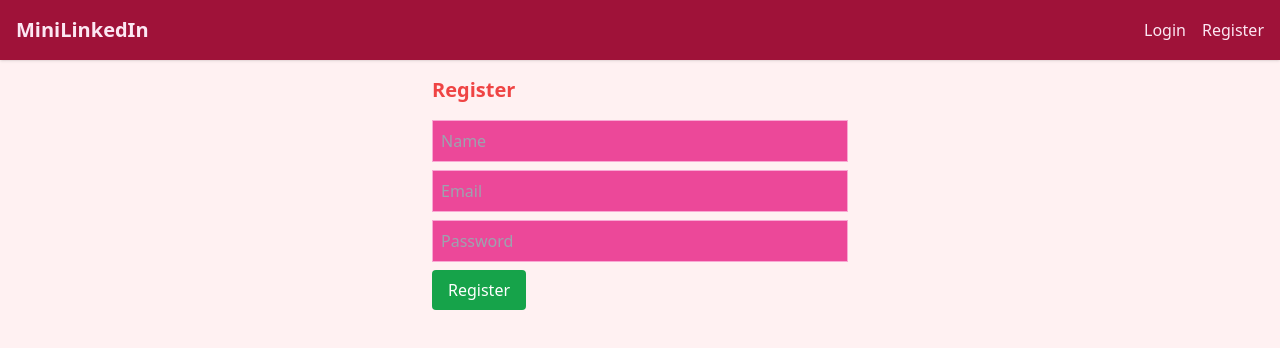
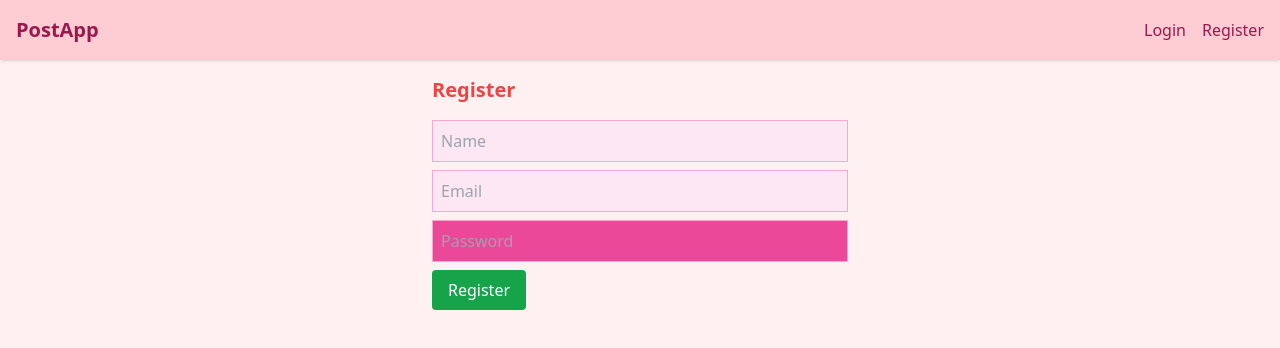
Before and after one commit to Himani7i/PA, a React (Create React App) app in the folder client/: page /register in a window 1280 px wide. Shown: the top 348 px of the page. Built offline with nearby package versions, Linux system fonts and the light colour scheme; no server answers.

Commit message:
fix colors

```diff
--- a/client/src/components/Navbar.jsx
+++ b/client/src/components/Navbar.jsx
@@ -12,18 +12,18 @@ export default function Navbar() {
   };
 
   return (
-    <nav className="p-4 flex justify-between shadow bg-rose-800 sticky top-0 z-50 text-pink-100">
-      <Link to="/" className="text-xl font-bold text-pink-100 hover:text-pink-300">MiniLinkedIn</Link>
+    <nav className="p-4 flex justify-between shadow bg-rose-200 sticky top-0 z-50 text-pink-800">
+      <Link to="/" className="text-xl font-bold text-pink-800 hover:text-pink-300">PostApp</Link>
       <div className="flex items-center gap-4">
         {user ? (
           <>
             <Link to={`/profile/${user._id}`}className="hover:text-pink-400">{user.name}</Link>
-            <button onClick={handleLogout} className="text-sm text-pink-300 hover:text-pink-400">Logout</button>
+            <button onClick={handleLogout} className="text-sm text-pink-400 hover:text-pink-400">Logout</button>
           </>
         ) : (
           <>
-            <Link to="/login" className="hover:text-pink-300">Login</Link>
-            <Link to="/register" className="hover:text-pink-300">Register</Link>
+            <Link to="/login" className="hover:text-pink-400">Login</Link>
+            <Link to="/register" className="hover:text-pink-400">Register</Link>
           </>
         )}
       </div>
--- a/client/src/pages/Register.jsx
+++ b/client/src/pages/Register.jsx
@@ -19,8 +19,8 @@ export default function Register() {
   return (
     <div className="max-w-md mx-auto p-4">
       <h2 className="text-xl font-bold  text-red-500 mb-4">Register</h2>
-      <input value={name} onChange={e => setName(e.target.value)} placeholder="Name" className="border border-pink-300 bg-pink-500 text-pink-900 p-2 w-full mb-2"/>
-      <input value={email} onChange={e => setEmail(e.target.value)} placeholder="Email" className="border border-pink-300 bg-pink-500 text-pink-900 p-2 w-full mb-2"/>
+      <input value={name} onChange={e => setName(e.target.value)} placeholder="Name" className="border border-pink-300 bg-pink-100 text-pink-900 p-2 w-full mb-2"/>
+      <input value={email} onChange={e => setEmail(e.target.value)} placeholder="Email" className="border border-pink-300 bg-pink-100 text-pink-900 p-2 w-full mb-2"/>
       <input type="password" value={password} onChange={e => setPassword(e.target.value)} placeholder="Password" className="border border-pink-300 bg-pink-500 text-pink-900 p-2 w-full mb-2"/>
       <button onClick={handleRegister} className="bg-green-600 text-white px-4 py-2 rounded">Register</button>
     </div>
```
